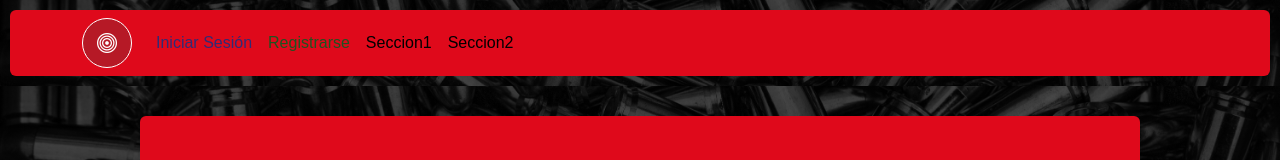
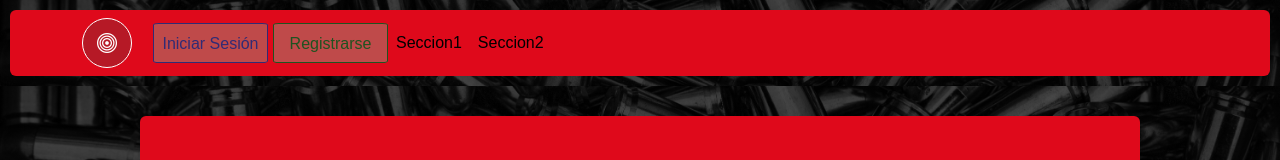
Before and after one commit to SK-ClaudioBustos/gun-shop, a React (Create React App) app: page / in a window 1280 px wide. Shown: the top 160 px of the page. Built offline with nearby package versions, Linux system fonts and the light colour scheme.

Commit message:
modified:   src/components/NavB.jsx 	modified:   src/sass/NavB.scss 	modified:   src/sass/_mixinsfunc.scss     comment: mejoras en el aspecto visual de los botones, agregado nuevas funciones mixins

```diff
--- a/src/components/NavB.jsx
+++ b/src/components/NavB.jsx
@@ -16,9 +16,13 @@ function NavBarFixed() {
                         <i className="bi bi-caret-down-square"></i>
                     </Navbar.Toggle>
                     <Navbar.Collapse id="basic-navbar-nav">
-                        <Nav className="me-auto">
-                            <Nav.Link id="nav-l-ing" href="#ing">Iniciar Sesión</Nav.Link>
-                            <Nav.Link id="nav-l-reg" href="#reg">Registrarse</Nav.Link>
+                        <Nav className="me-auto nav-container-links">
+                            <div className='nav-container-ing'>
+                                <Nav.Link id="nav-l-ing" href="#ing">Iniciar Sesión</Nav.Link>
+                            </div>
+                            <div className='nav-container-reg' id="the_chosen_one">
+                                <Nav.Link id="nav-l-reg" href="#reg">Registrarse</Nav.Link>
+                            </div>
                             <Nav.Link id="nav-l-section" href="#seccion1">Seccion1</Nav.Link>
                             <Nav.Link id="nav-l-section" href="#seccio2">Seccion2</Nav.Link>
                         </Nav>
--- a/src/sass/NavB.scss
+++ b/src/sass/NavB.scss
@@ -23,17 +23,33 @@
             color: #fff;
         }
     }
-
+    .nav-container-links{
+        @include mixinsfunc.screen-res(768px){
+            display: flex;
+            align-items: center;
+            justify-content: center;
+            margin: 10px 0;
+            border-top: 1px solid #000;
+            border-bottom: 1px solid #000;
+        };
+        .nav-container-ing {
+            @include mixinsfunc.container-botones(variables.$ing,variables.$ing-hov);
             #nav-l-ing {
+                text-align: center;
                 @include mixinsfunc.boton(variables.$ing,variables.$ing-hov);
             }
+        }
 
+        .nav-container-reg{
+            @include mixinsfunc.container-botones(variables.$reg,variables.$reg-hov);
             #nav-l-reg {
+                text-align: center;
                 @include mixinsfunc.boton(variables.$reg,variables.$reg-hov);
+            }
         }
 
         #nav-l-section {
             @include mixinsfunc.boton(variables.$sec,variables.$sec-hov);
         }
-
     }
+}
--- a/src/sass/_mixinsfunc.scss
+++ b/src/sass/_mixinsfunc.scss
@@ -26,3 +26,25 @@
             color: $col_hov;
         }
 }
+
+@mixin container-botones($border-color,$border-color-hov){
+    height: 40px;
+    width: 115px;
+    border: 1px solid $border-color;
+    border-radius: 5%;
+    background-color: #bf4a4a;
+    transition: all 0.3s ease-out;
+    margin-left: 5px;
+    &:hover {
+        border: 1px solid $border-color-hov;
+    }
+    @include screen-res(768px){
+        border: none;
+        border-radius: 0%;
+        background-color: inherit;
+        margin-left: 0;
+        &:hover {
+            border: none;
+        }
+    }
+}
```
Lines whose indentation alone changed are shown as unchanged.
